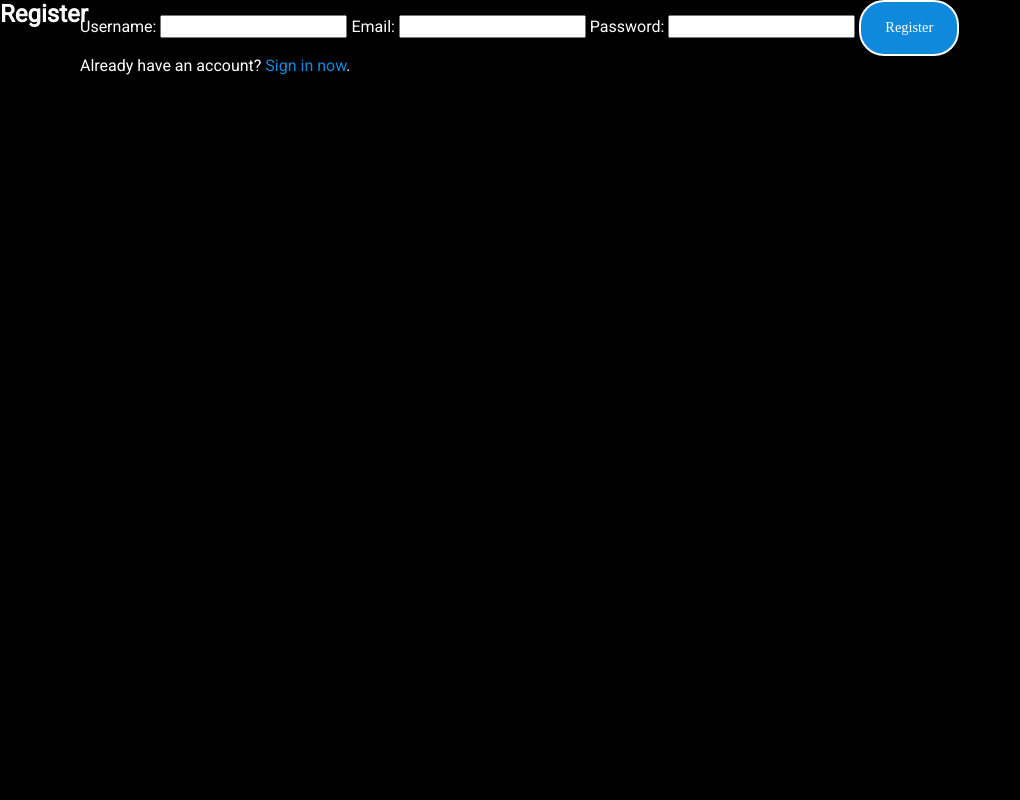
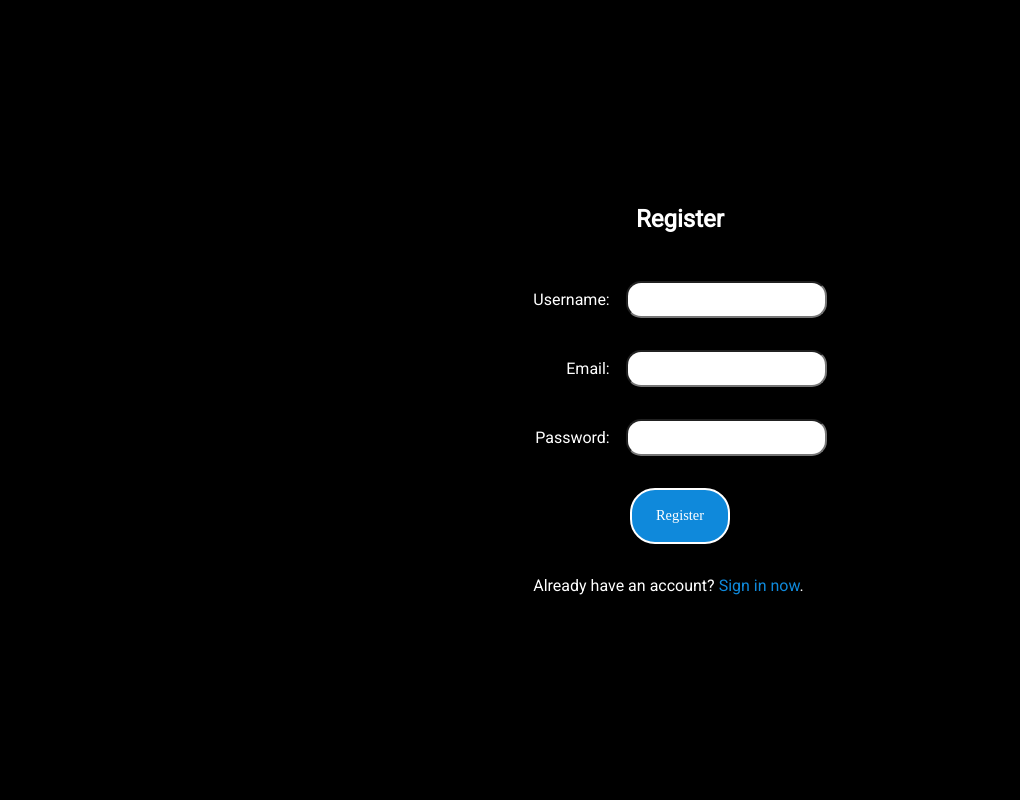
Before and after one commit to caoh29/php-twitter, a PHP site: page /signup.php in a window 1280 px wide. Shown: the whole page, without its empty margins (0-1020 px from the left). Run offline with PHP 8.4, Linux system fonts and the light colour scheme.

Commit message:
signup style done

```diff
--- a/signup.php
+++ b/signup.php
@@ -36,19 +36,29 @@ if ($_SERVER["REQUEST_METHOD"] == "POST") {
     <link href="https://fonts.googleapis.com/css2?family=Roboto&display=swap" rel="stylesheet">
 </head>
 <body>
+    <main id="main_signup">
         <h2>Register</h2>
         <form action="" method="post">
+            <div class="username_wrapper">
                 <label for="username">Username:</label>
                 <input type="text" id="username" name="username">
+            </div>
 
+            <div class="email_wrapper">
                 <label for="email">Email:</label>
                 <input type="email" id="email" name="email">
+            </div>
 
+            <div class="password_wrapper">
                 <label for="password">Password:</label>
                 <input type="password" id="password" name="password">
+            </div>
 
+            <div class="submit_wrapper">
                 <input type="submit" value="Register">
+            </div>
             <p>Already have an account? <a href="signin.php">Sign in now</a>.</p>
         </form>
+    </main>
 </body>
 </html>
--- a/styles/signin.css
+++ b/styles/signin.css
@@ -22,7 +22,7 @@
 }
 
 #main_signin form input[type=text], #main_signin form input[type=password] {
-  padding: 5px;
+  padding: 7px;
   border-radius: 15px;
 }
 
--- a/styles/signup.css
+++ b/styles/signup.css
@@ -0,0 +1,35 @@
+#main_signup {
+  display: flex;
+  flex-direction: column;
+  flex-wrap: nowrap;
+  align-items: center;
+  justify-content: center;
+  gap: 3rem;
+}
+
+#main_signup form {
+  display: flex;
+  flex-direction: column;
+  flex-wrap: nowrap;
+  gap: 2rem;
+}
+
+#main_signup form .username_wrapper, #main_signup form .password_wrapper, #main_signup form .email_wrapper {
+  display: grid;
+  grid-template-columns: 2;
+  align-items: center;
+  justify-content: flex-end;
+  gap: 1rem;
+}
+
+#main_signup form input[type=text], #main_signup form input[type=password], #main_signup form input[type=email] {
+  padding: 7px;
+  border-radius: 15px;
+  width: 100%;
+  grid-column: 2;
+}
+
+#main_signup form .submit_wrapper {
+  display: flex;
+  justify-content: center;
+}
```
Lines whose indentation alone changed are shown as unchanged.
